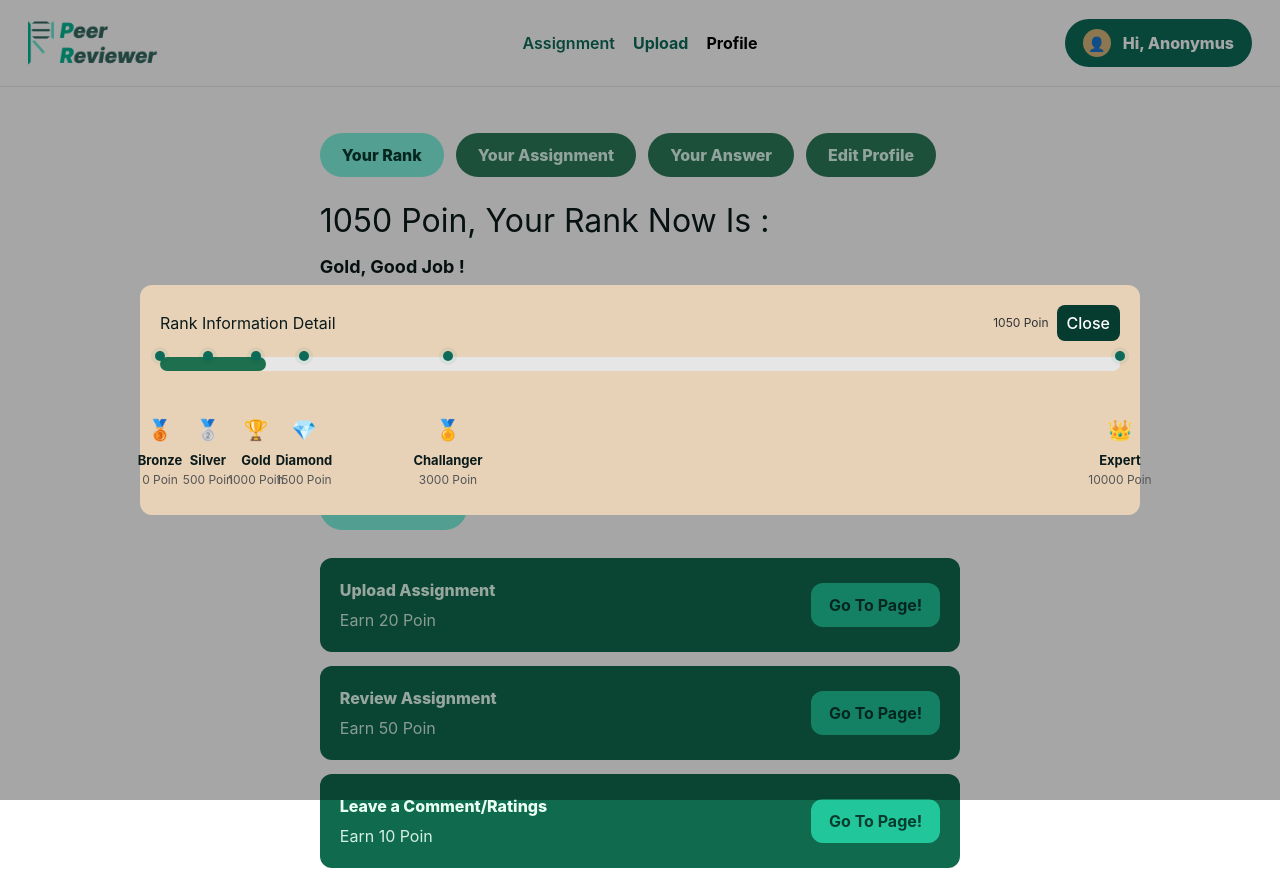
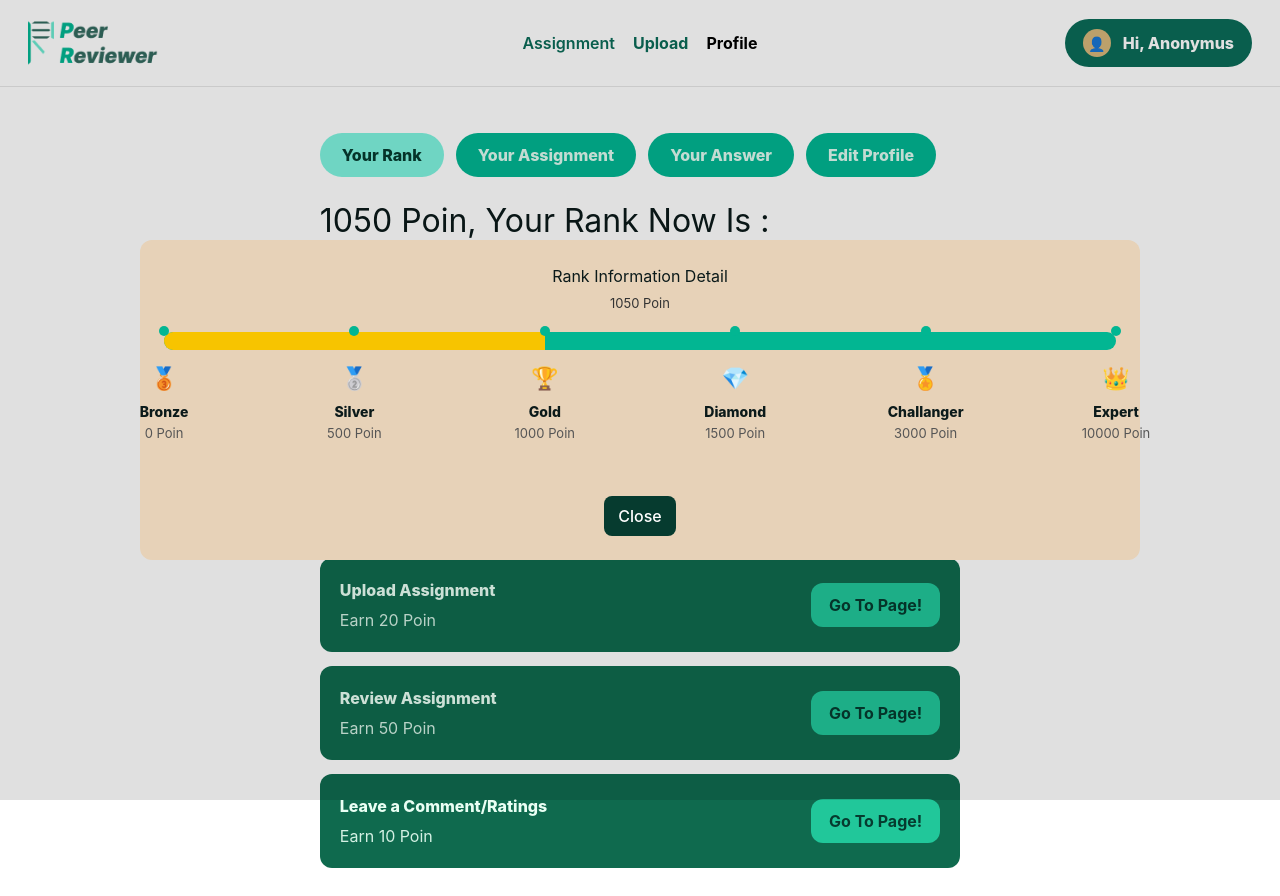
Before and after one commit to AdsGab/peercheck, a React (Vite) app in the folder peercheck-frontend/: page /profile in a window 1280 px wide. Both pictures are taken after a click on the button "Show roadmap". Built offline with nearby package versions, Linux system fonts and the light colour scheme.

Commit message:
final profile progress

```diff
--- a/peercheck-frontend/src/pages/ProfilePage.jsx
+++ b/peercheck-frontend/src/pages/ProfilePage.jsx
@@ -1,5 +1,5 @@
 import React, { useState, useEffect } from "react";
-import { Link, useLocation } from "react-router-dom";
+import { Link, useLocation, useNavigate } from "react-router-dom";
 
 const ProfilePage = () => {
   const styles = {
@@ -64,6 +64,10 @@ const ProfilePage = () => {
   const roadmapMax = roadmapMilestones[roadmapMilestones.length - 1].v;
   const progress = Math.min(100, Math.round((points / roadmapMax) * 100));
   const [showRoadmap, setShowRoadmap] = useState(false);
+  const navigate = useNavigate();
+  const [showUploadModal, setShowUploadModal] = useState(false);
+  const [selectedFile, setSelectedFile] = useState(null);
+  const [showSaveConfirm, setShowSaveConfirm] = useState(false);
 
   // Example data for assignments and answers
   const sampleAssignments = [
@@ -205,6 +209,7 @@ const ProfilePage = () => {
           </>
         )}
 
+
         {activeSection === 'assignment' && (
           <div style={{ display: 'flex', justifyContent: 'center' }}>
             <div style={{ width: '100%', maxWidth: 900, display: 'flex', flexDirection: 'column', gap: 12 }}>
@@ -280,7 +285,7 @@ const ProfilePage = () => {
                   </div>
 
                   <div style={{ width: 140, flex: '0 0 140px', textAlign: 'center' }}>
-                    <div style={{ background: '#0b6b58', color: '#fff', padding: '10px 14px', borderRadius: 12, display: 'inline-block' }}>Show Review</div>
+                    <div style={{ background: '#02B692', color: '#fff', padding: '10px 14px', borderRadius: 12, display: 'inline-block' }}>Show Review</div>
                   </div>
                 </div>
               ))}
@@ -294,18 +299,28 @@ const ProfilePage = () => {
               <div style={{ width: 60, height: 60, borderRadius: 30, background: '#e9fff4' }} />
               <div>
                 <div style={{ fontWeight: 800 }}>Hi, Anonymus</div>
-                <button style={{ marginTop: 6, padding: '8px 10px', borderRadius: 8, border: 'none', background: '#0b6b58', color: '#fff' }}>Change Photo</button>
+                <button onClick={() => setShowUploadModal(true)} style={{ marginTop: 6, padding: '8px 10px', borderRadius: 8, border: 'none', background: '#02B692', color: '#fff' }}>Change Photo</button>
               </div>
             </div>
 
-            <input placeholder="Name" defaultValue="Anonymus" style={{ padding: 12, borderRadius: 12, border: 'none', background: '#0b6b58', color: '#fff' }} />
-            <input placeholder="Email" defaultValue="anonymus@gmail.com" style={{ padding: 12, borderRadius: 12, border: 'none', background: '#0b6b58', color: '#fff' }} />
-            <input placeholder="Password" defaultValue="password1234" type="password" style={{ padding: 12, borderRadius: 12, border: 'none', background: '#0b6b58', color: '#fff' }} />
+            <input placeholder="Name" defaultValue="Anonymus" style={{ padding: 12, borderRadius: 12, border: 'none', background: '#02B692', color: '#fff' }} />
+            <input placeholder="Email" defaultValue="anonymus@gmail.com" style={{ padding: 12, borderRadius: 12, border: 'none', background: '#02B692', color: '#fff' }} />
+            <input placeholder="Password" defaultValue="password1234" type="password" style={{ padding: 12, borderRadius: 12, border: 'none', background: '#02B692', color: '#fff' }} />
             <div style={{ display: 'flex', gap: 12 }}>
-              <button style={{ ...styles.goBtn, background: '#fff', color: '#063b2f', border: '1px solid #ccc' }}>Save</button>
-              <button style={{ ...styles.goBtn, background: '#fff', color: '#063b2f', border: '1px solid #ccc' }}>Log Out</button>
+              <button onClick={() => setShowSaveConfirm(true)} style={{ ...styles.goBtn, background: '#fff', color: '#063b2f', border: '1px solid #ccc' }}>Save</button>
+              <button onClick={() => navigate('/login')} style={{ ...styles.goBtn, background: '#fff', color: '#063b2f', border: '1px solid #ccc' }}>Log Out</button>
             </div>
           </div>
+        )}
+
+        {/* Upload modal for changing photo */}
+        {showUploadModal && (
+          <UploadModal
+            onClose={() => { setShowUploadModal(false); setSelectedFile(null); }}
+            selectedFile={selectedFile}
+            setSelectedFile={setSelectedFile}
+            onConfirm={() => { /* backend upload happens later */ setShowUploadModal(false); }}
+          />
         )}
 
         {/* Roadmap modal (toggled by trophy) */}
@@ -316,7 +331,7 @@ const ProfilePage = () => {
         {/* Exchange link only visible on Rank tab */}
         {activeSection === 'rank' && (
           <div style={{ marginTop: 18 }}>
-            <Link to="/exchangepoin" style={{ textDecoration: "underline", color: "#0b6b58", fontWeight: 700 }}>Exchange Poin?</Link>
+            <Link to="/exchangepoin" style={{ textDecoration: "underline", color: "#02B692", fontWeight: 700 }}>Exchange Poin?</Link>
           </div>
         )}
 
@@ -363,7 +378,7 @@ const ProfilePage = () => {
 function ProfilePills({ active, setActive }) {
   const base = { padding: '10px 22px', borderRadius: 28, fontWeight: 800, cursor: 'pointer', userSelect: 'none' };
   const activeStyle = { background: '#7FF3DF', color: '#063b2f' };
-  const inactiveStyle = { background: '#2c7a5b', color: '#dffaf0' };
+  const inactiveStyle = { background: '#02B692', color: '#dffaf0' };
 
   const items = [
     { key: 'rank', label: 'Your Rank' },
@@ -391,66 +406,157 @@ function ProfilePills({ active, setActive }) {
 // Roadmap panel component (renders ticks/icons positioned by absolute percentage)
 function Roadmap({ points, onClose, milestones }) {
   const max = milestones[milestones.length - 1].v || 1;
-  const pct = Math.min(100, Math.round((points / max) * 100));
+  // Space ticks evenly across the track regardless of numeric gaps.
+  const count = milestones.length;
+  // Find the index of the 1000-point milestone (or closest match)
+  const fillTo = 1000;
+  const fillIndex = Math.max(0, Math.min(count - 1, milestones.findIndex(m => m.v === fillTo)));
+  // If exact match not found, try to locate the milestone closest to fillTo
+  const resolvedFillIndex = fillIndex >= 0 ? fillIndex : (() => {
+    let best = 0; let bestDiff = Infinity;
+    milestones.forEach((m, i) => {
+      const d = Math.abs(m.v - fillTo);
+      if (d < bestDiff) { best = i; bestDiff = d; }
+    });
+    return best;
+  })();
+  const fillPct = Math.round((resolvedFillIndex / Math.max(1, count - 1)) * 100);
 
-  const overlay = { position: 'fixed', inset: 0, display: 'flex', alignItems: 'center', justifyContent: 'center', background: 'rgba(0,0,0,0.35)', zIndex: 1200 };
-  const modal = { width: 'min(1000px, 92%)', background: '#e7d2b8', borderRadius: 12, padding: 20, boxSizing: 'border-box' };
-  const trackWrap = { position: 'relative', height: 40, boxSizing: 'border-box', width: '100%' };
-  const track = { height: 14, background: '#e6e6e6', borderRadius: 12, position: 'relative', width: '100%' };
-  const fill = { position: 'absolute', left: 0, top: 0, height: '100%', background: '#1d6f4d', borderRadius: 12, transition: 'width 400ms' };
-
-  const milestoneLabelStyle = {
-    position: 'absolute',
-    transform: 'translateX(-50%)',
-    textAlign: 'center',
-    width: 120,
-    boxSizing: 'border-box',
-    pointerEvents: 'none',
-  };
+  const overlay = { position: 'fixed', inset: 0, display: 'flex', alignItems: 'center', justifyContent: 'center', background: 'rgba(0,0,0,0.12)', zIndex: 1200 };
+  const modal = { width: 'min(1000px, 92%)', background: '#e7d2b8', borderRadius: 12, padding: 24, boxSizing: 'border-box' };
+  const trackWrap = { position: 'relative', height: 24, boxSizing: 'border-box', width: '100%', marginTop: 12 };
+  const track = { height: 18, background: '#02B692', borderRadius: 12, position: 'relative', width: '100%' };
+  const fill = { position: 'absolute', left: 0, top: 0, height: '100%', background: '#f7c400', borderRadius: '12px 0 0 12px', transition: 'width 400ms' };
 
   return (
     <div style={overlay} role="dialog" aria-label="Rank roadmap modal" onClick={onClose}>
       <div style={modal} onClick={(e) => e.stopPropagation()}>
-        <div style={{ display: 'flex', justifyContent: 'space-between', alignItems: 'center' }}>
-          <h3 style={{ margin: 0 }}>Rank Information Detail</h3>
-          <div style={{ display: 'flex', gap: 8, alignItems: 'center' }}>
-            <div style={{ fontSize: 12, color: '#333' }}>{points} Poin</div>
-            <button onClick={onClose} style={{ border: 'none', background: '#063b2f', color: '#fff', padding: '6px 10px', borderRadius: 8, cursor: 'pointer' }} aria-label="Close roadmap">Close</button>
-          </div>
+        <div style={{ textAlign: 'center' }}>
+          <h2 style={{ margin: 0 }}>Rank Information Detail</h2>
+          <div style={{ marginTop: 6, fontSize: 13, color: '#333' }}>{points} Poin</div>
         </div>
 
-        <div style={{ marginTop: 16 }}>
+        <div style={{ marginTop: 18, position: 'relative' }}>
           <div style={trackWrap}>
             <div style={track}>
-              <div style={{ ...fill, width: `${pct}%` }} />
+              <div style={{ ...fill, width: `${fillPct}%` }} />
             </div>
 
             {/* ticks positioned by percentage (small circles above the track) */}
-            {milestones.map((m) => {
-              const leftPct = (m.v / max) * 100;
+            {milestones.map((m, idx) => {
+              // position ticks evenly by index, not by numeric value
+              const leftPct = Math.round((idx / Math.max(1, count - 1)) * 100);
               const left = `${leftPct}%`;
               return (
                 <div key={m.v} style={{ position: 'absolute', left, top: -6, transform: 'translateX(-50%)' }}>
-                  <div style={{ width: 10, height: 10, background: '#0b6b58', borderRadius: 10, boxShadow: '0 0 0 4px rgba(11,107,88,0.06)' }} />
+                  <div style={{ width: 10, height: 10, background: '#02B692', borderRadius: 10 }} />
+                </div>
+              );
+            })}
+
+            {/* labels placed under the track and aligned to the same percentage positions as the ticks */}
+            {milestones.map((m, idx) => {
+              const leftPct = Math.round((idx / Math.max(1, count - 1)) * 100);
+              const left = `${leftPct}%`;
+              return (
+                <div key={m.v} style={{ position: 'absolute', left, top: 30, transform: 'translateX(-50%)', width: 120, textAlign: 'center' }}>
+                  <div style={{ fontSize: 22 }}>{m.icon}</div>
+                  <div style={{ marginTop: 6, fontWeight: 800, fontSize: 14 }}>{m.label}</div>
+                  <div style={{ marginTop: 2, color: '#555', fontSize: 13 }}>{m.v} Poin</div>
                 </div>
               );
             })}
           </div>
+        </div>
 
-          {/* Labels placed under the track, centered on the same percentage positions. Use pointerEvents: none to allow clicks to hit modal. */}
-          <div style={{ position: 'relative', marginTop: 18, minHeight: 80, width: '100%' }}>
-            {milestones.map((m) => {
-              const leftPct = (m.v / max) * 100;
-              const left = `${leftPct}%`;
-              return (
-                <div key={m.v} style={{ ...milestoneLabelStyle, left }}>
-                  <div style={{ fontSize: 20 }}>{m.icon}</div>
-                  <div style={{ marginTop: 6, fontWeight: 700, fontSize: 13 }}>{m.label}</div>
-                  <div style={{ fontSize: 12, color: '#555' }}>{m.v} Poin</div>
-                </div>
-              );
-            })}
+        <div style={{ display: 'flex', justifyContent: 'center', marginTop: 140 }}>
+          <button onClick={onClose} style={{ border: 'none', background: '#063b2f', color: '#fff', padding: '8px 14px', borderRadius: 8, cursor: 'pointer' }} aria-label="Close roadmap">Close</button>
+        </div>
+      </div>
+    </div>
+  );
+}
+
+// Upload modal used when user clicks 'Change Photo' in edit panel
+function UploadModal({ onClose, selectedFile, setSelectedFile, onConfirm }) {
+  const overlay = { position: 'fixed', inset: 0, display: 'flex', alignItems: 'center', justifyContent: 'center', background: '#02B692cc', zIndex: 1400 };
+  const modal = { width: 'min(720px, 92%)', background: 'transparent', borderRadius: 12, padding: 20, boxSizing: 'border-box', display: 'flex', flexDirection: 'column', alignItems: 'center' };
+  const inner = { width: '100%', background: '#e7e7e7', borderRadius: 12, padding: 28, boxSizing: 'border-box', display: 'flex', flexDirection: 'column', alignItems: 'center', gap: 16 };
+  const drop = { width: '100%', maxWidth: 640, height: 220, borderRadius: 10, background: '#efefef', display: 'flex', alignItems: 'center', justifyContent: 'center', cursor: 'pointer', flexDirection: 'column', gap: 12, border: '2px dashed rgba(0,0,0,0.06)' };
+  const confirmBtn = { marginTop: 10, padding: '10px 26px', borderRadius: 12, background: '#02B692', color: '#063b2f', border: 'none', fontWeight: 700, cursor: 'pointer' };
+
+  function handleDrop(e) {
+    e.preventDefault();
+    const f = e.dataTransfer && e.dataTransfer.files && e.dataTransfer.files[0];
+    if (f) setSelectedFile(f);
+  }
+
+  function handleDragOver(e) { e.preventDefault(); }
+
+  function handleFileChange(e) {
+    const f = e.target.files && e.target.files[0];
+    if (f) setSelectedFile(f);
+  }
+
+  return (
+    <div style={overlay} role="dialog" aria-label="Upload photo modal" onClick={onClose}>
+      <div style={modal} onClick={(e) => e.stopPropagation()}>
+        <div style={inner}>
+          <div style={{ width: '100%', display: 'flex', justifyContent: 'space-between', alignItems: 'center' }}>
+            <div style={{ fontWeight: 800 }}>Upload Photo</div>
+            <button onClick={onClose} style={{ background: '#063b2f', color: '#fff', border: 'none', padding: '6px 10px', borderRadius: 8, cursor: 'pointer' }}>Close</button>
           </div>
+
+          <div
+            style={drop}
+            onDrop={handleDrop}
+            onDragOver={handleDragOver}
+            onClick={() => document.getElementById('profile-upload-input') && document.getElementById('profile-upload-input').click()}
+            aria-label="Select or drag image"
+          >
+            {selectedFile && selectedFile.type && selectedFile.type.startsWith('image/') ? (
+              <img src={URL.createObjectURL(selectedFile)} alt="preview" style={{ maxHeight: 160, maxWidth: '100%', borderRadius: 8 }} />
+            ) : (
+              <>
+                <div style={{ fontSize: 28 }}>⬆️</div>
+                <div style={{ fontWeight: 700 }}>Upload Image</div>
+                <div style={{ fontSize: 13, color: '#666' }}>Select or drag an image here</div>
+              </>
+            )}
+            <input id="profile-upload-input" type="file" accept="image/*" onChange={handleFileChange} style={{ display: 'none' }} />
+          </div>
+
+          <div style={{ width: '100%', display: 'flex', justifyContent: 'center' }}>
+            <button
+              onClick={() => { onConfirm && onConfirm(selectedFile); }}
+              style={confirmBtn}
+              disabled={!selectedFile}
+            >
+              Confirm
+            </button>
+          </div>
+        </div>
+      </div>
+    </div>
+  );
+}
+
+// Small confirmation modal for Save action
+function SaveConfirmModal({ onClose, onConfirm }) {
+  const overlay = { position: 'fixed', inset: 0, display: 'flex', alignItems: 'center', justifyContent: 'center', background: 'rgba(2,182,146,0.35)', zIndex: 1400 };
+  const box = { width: 380, background: '#e7fff4', borderRadius: 12, padding: 20, boxSizing: 'border-box', textAlign: 'center', color: '#063b2f' };
+  const btnRow = { display: 'flex', justifyContent: 'center', gap: 12, marginTop: 12 };
+  const okBtn = { background: '#02B692', color: '#063b2f', padding: '8px 18px', borderRadius: 10, border: 'none', fontWeight: 800, cursor: 'pointer' };
+  const cancelBtn = { background: '#fff', color: '#063b2f', padding: '8px 18px', borderRadius: 10, border: '1px solid #ccc', cursor: 'pointer' };
+
+  return (
+    <div style={overlay} onClick={onClose} role="dialog" aria-label="Save confirmation">
+      <div style={box} onClick={(e) => e.stopPropagation()}>
+        <div style={{ fontWeight: 900, fontSize: 18 }}>Confirm Save</div>
+        <div style={{ marginTop: 8, color: '#0b6b58' }}>Do you want to save the changes to your profile?</div>
+        <div style={btnRow}>
+          <button onClick={() => { onConfirm && onConfirm(); onClose && onClose(); }} style={okBtn}>Yes, Save</button>
+          <button onClick={onClose} style={cancelBtn}>Cancel</button>
         </div>
       </div>
     </div>
```
Also changed, not shown: 1 other file (tests, documents, lock files or other folders).
